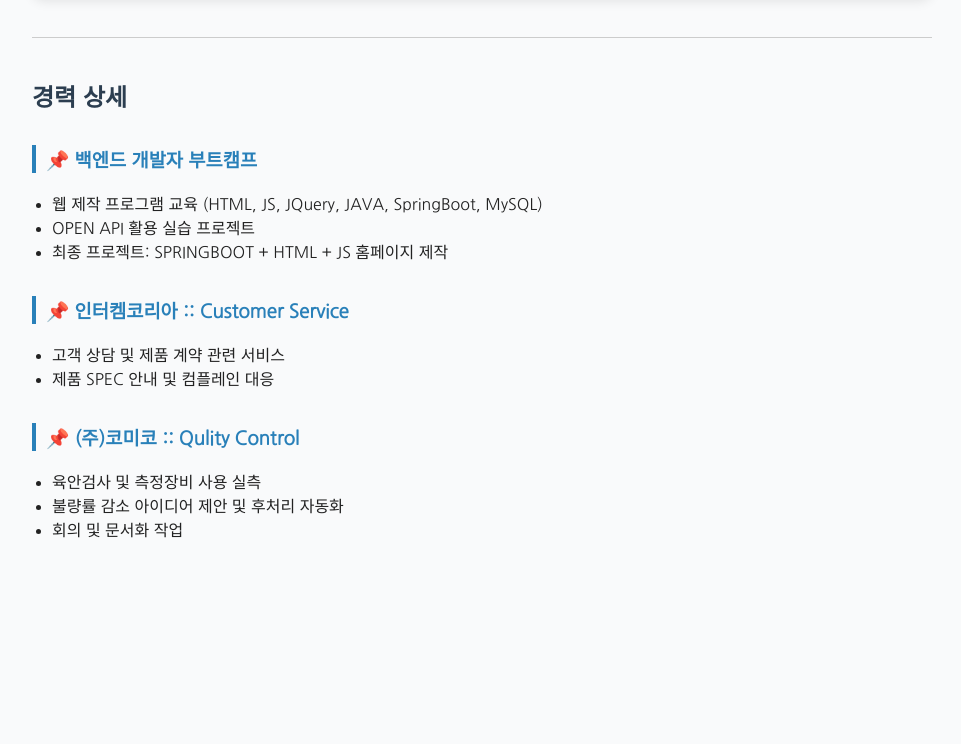
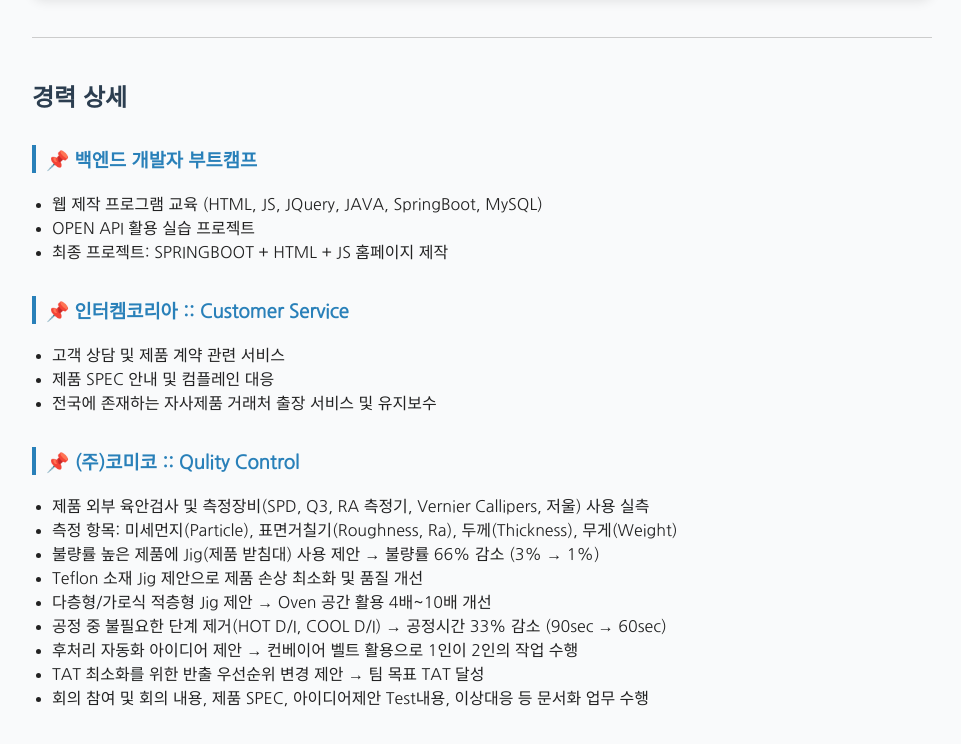
Before and after one commit to leetaeyoungg/leetaeyoungg.github.io, a plain HTML site: page index.html in a window 1280 px wide. Shown: the part 1423-2167 px from the top of the page, without its empty margins (158-1119 px from the left). Before the commit the page ends 2061 px from the top, so only its background shows below. Drawn offline with Linux system fonts and the light colour scheme.

Commit message:
Update index.html

```diff
--- a/index.html
+++ b/index.html
@@ -176,14 +176,21 @@
     <ul>
       <li>고객 상담 및 제품 계약 관련 서비스</li>
       <li>제품 SPEC 안내 및 컴플레인 대응</li>
+      <li>전국에 존재하는 자사제품 거래처 출장 서비스 및 유지보수</li>
     </ul>
 
     <h3>📌 (주)코미코 :: Qulity Control</h3>
     <ul>
-      <li>육안검사 및 측정장비 사용 실측</li>
-      <li>불량률 감소 아이디어 제안 및 후처리 자동화</li>
-      <li>회의 및 문서화 작업</li>
-    </ul>
+    <li>제품 외부 육안검사 및 측정장비(SPD, Q3, RA 측정기, Vernier Callipers, 저울) 사용 실측</li>
+    <li>측정 항목: 미세먼지(Particle), 표면거칠기(Roughness, Ra), 두께(Thickness), 무게(Weight)</li>
+    <li>불량률 높은 제품에 Jig(제품 받침대) 사용 제안 → 불량률 66% 감소 (3% → 1%)</li>
+    <li>Teflon 소재 Jig 제안으로 제품 손상 최소화 및 품질 개선</li>
+    <li>다층형/가로식 적층형 Jig 제안 → Oven 공간 활용 4배~10배 개선</li>
+    <li>공정 중 불필요한 단계 제거(HOT D/I, COOL D/I) → 공정시간 33% 감소 (90sec → 60sec)</li>
+    <li>후처리 자동화 아이디어 제안 → 컨베이어 벨트 활용으로 1인이 2인의 작업 수행</li>
+    <li>TAT 최소화를 위한 반출 우선순위 변경 제안 → 팀 목표 TAT 달성</li>
+    <li>회의 참여 및 회의 내용, 제품 SPEC, 아이디어제안 Test내용, 이상대응 등 문서화 업무 수행</li>
+  </ul>
   </section>
 
 </body>
```
